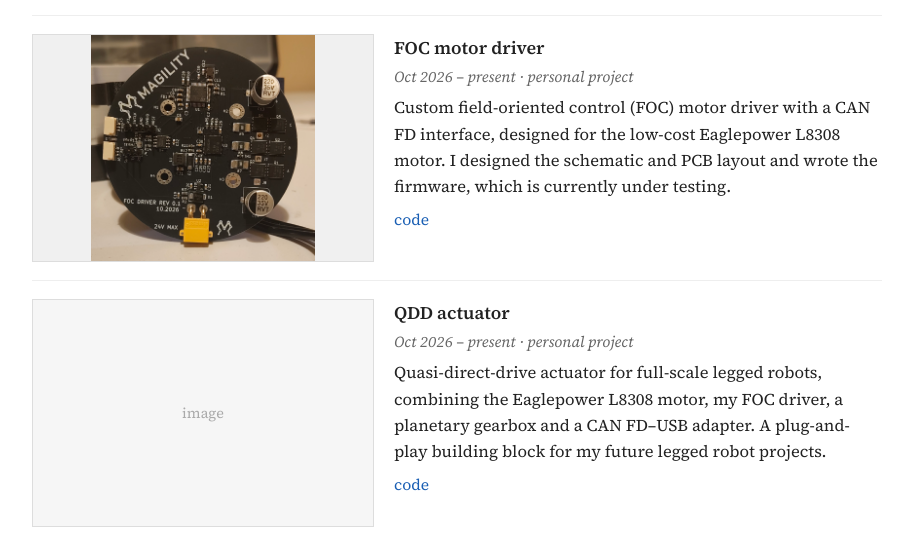
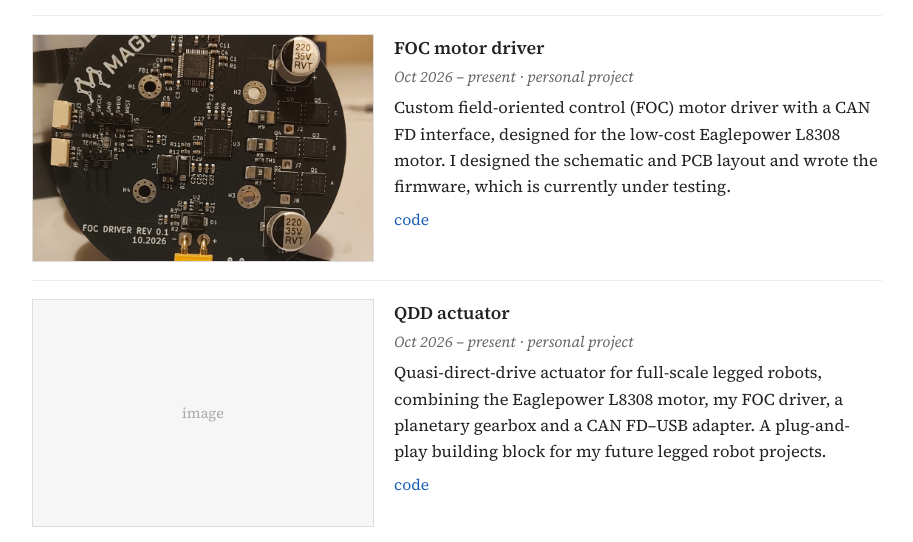
Before and after one commit to maksm17/maksm17.github.io, a plain HTML site: page index.html in a window 1280 px wide. Shown: the part 1586-2128 px from the top of the page, without its empty margins (183-1096 px from the left). Drawn offline with Linux system fonts and the light colour scheme.

Commit message:
Change image style to use object-position
Updated image styling to use object-position for better alignment.

```diff
--- a/index.html
+++ b/index.html
@@ -160,7 +160,7 @@
   </div>
 
   <div class="project">
-    <div class="thumb"><img src="foc_driver.jpg" alt="FOC motor driver" style="object-fit: contain; background-color: #f0f0f0;"></div>
+    <div class="thumb"><img src="foc_driver.jpg" alt="FOC motor driver" style="object-position: center;"></div>
     <div>
       <h3>FOC motor driver</h3>
       <div class="meta">Oct 2026 – present · personal project</div>
```
